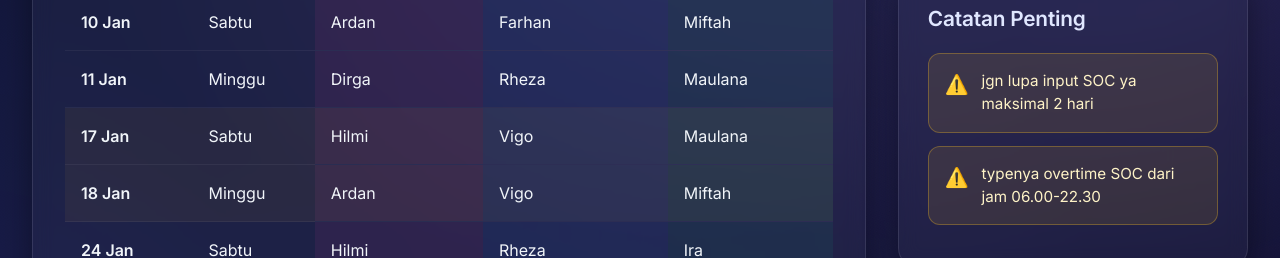
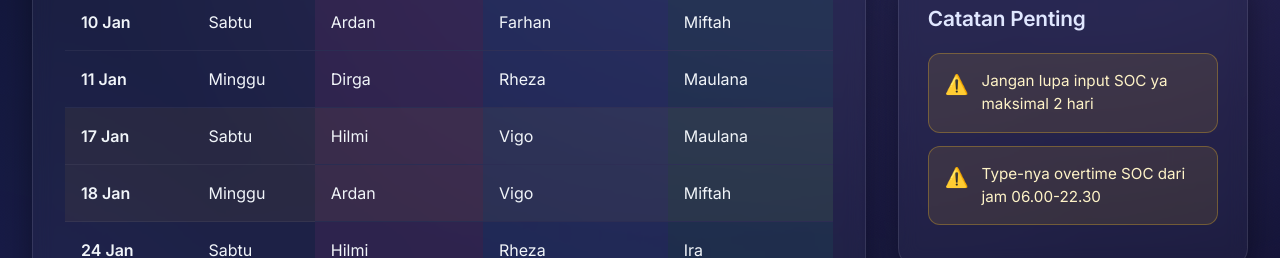
Before and after one commit to MaulanaRhezaArdiansyah/stand-by-schedule, a React (Vite) app: page / in a window 1280 px wide. Shown: the part 446-704 px from the top of the page. Built offline with nearby package versions, Linux system fonts and the light colour scheme.

Commit message:
fix typo

```diff
--- a/src/App.tsx
+++ b/src/App.tsx
@@ -39,8 +39,8 @@ function App() {
         { date: 31, day: 'Minggu', frontOffice: 'Ardan', middleOffice: 'Farhan', backOffice: 'Rine' },
       ],
       monthNotes: [
-        'jgn lupa input SOC ya maksimal 2 hari',
-        'typenya overtime SOC dari jam 06.00-22.30'
+        'Jangan lupa input SOC ya maksimal 2 hari',
+        'Type-nya overtime SOC dari jam 06.00-22.30'
       ]
     }
   ])
```
